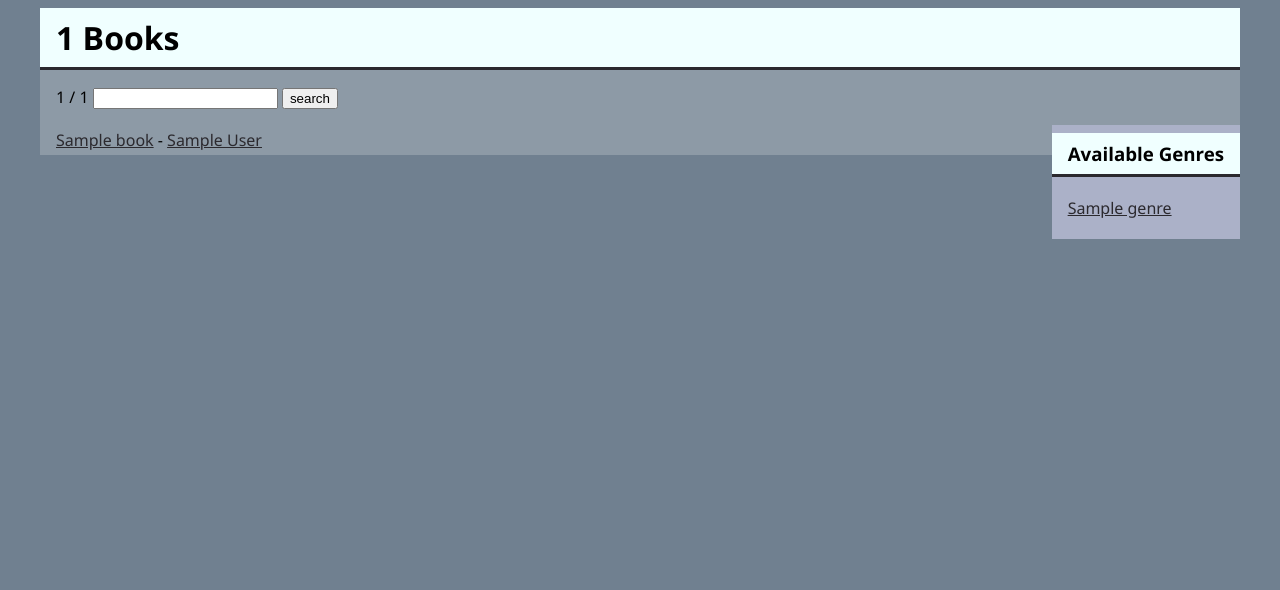
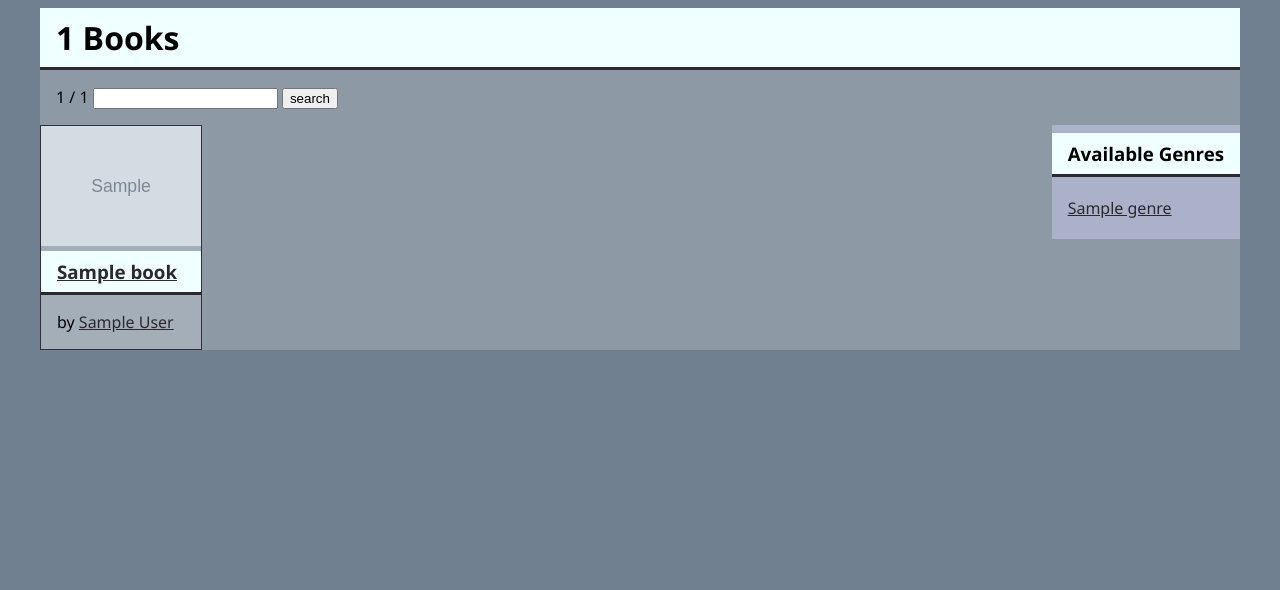
Before and after one commit to justinazymonaite/ptu5_django_library, a Django app: page /books/ in a window 1280 px wide. Shown: the part 38-628 px from the top of the page. Run offline with Django 4.2, Linux system fonts and the light colour scheme; tables that the repository leaves empty hold one stand-in row (values such as "Sample post"); grey boxes marked "Sample" are stand-in pictures.

Commit message:
django projekto vystymas 6 paskaita antra dalis paveiksliukai

```diff
--- a/ptu5_library/library/models.py
+++ b/ptu5_library/library/models.py
@@ -43,6 +43,7 @@ class Book(models.Model):
     isbn = models.CharField('ISBN', max_length=13, null=True, blank=True, help_text='<a href="https://www.isbn-international.org/content/what-isbn" target="_blank">ISBN code</a> consisting of 13 symbols')
     author = models.ForeignKey(Author, on_delete=models.SET_NULL, null=True, blank=True, related_name='books')
     genre = models.ManyToManyField(Genre, help_text="Choose genre(s) for this book", verbose_name='genre(s)')
+    cover = models.ImageField("cover", upload_to='covers', blank=True, null=True)
 
     def __str__(self) -> str:
         return f"{self.author} - {self.title}"
--- a/ptu5_library/library/static/library/css/base.css
+++ b/ptu5_library/library/static/library/css/base.css
@@ -114,3 +114,25 @@ ul li:hover {
 .paginator form {
     display: inline-block;
 }
+
+ul.book_list {
+    display: flex;
+    flex-direction: row;
+    flex-wrap: wrap;
+    gap: 1rem;
+}
+
+ul li.book {
+    flex-basis: 10rem;
+    border: 1px solid rgb(47, 47, 61);
+    background-color:  rgba(255, 255, 255, 0.2);
+    padding: 0;
+}
+
+ img {
+    max-width: 100%;
+}
+
+ul.book_list li.book h3 {
+    margin-top: 0;
+}
--- a/ptu5_library/library/templates/library/book_list.html
+++ b/ptu5_library/library/templates/library/book_list.html
@@ -1,4 +1,5 @@
 {% extends 'library/base.html' %}
+{% load static %}
 {% block title %}Books in {{ block.super }}{% endblock title %}
 {% block content %}
     <h1>{{ books_count}}
@@ -27,9 +28,19 @@
             {% endfor %}
         </ul>
     </div>
-    <ul>
+    <ul class="book_list">
         {% for book in book_list %}
-            <li><a href="{% url 'book' book.pk %}">{{ book.title }}</a> - {{ book.author.link }}</li>
+            <li class="book">
+                <a href="{% url 'book' book.pk %}">
+                    {% if book.cover %}
+                        <img src="{{ book.cover.url }}">
+                    {% else %}
+                        <img src="{% static 'library/img/book_image.png' %}">
+                    {% endif %}
+                    <h3>{{ book.title }}</h3>
+                </a>
+                <p> by {{ book.author.link }}</p>
+            </li>
         {% endfor %}
     </ul>
 {% endblock content %}
--- a/ptu5_library/ptu5_library/settings.py
+++ b/ptu5_library/ptu5_library/settings.py
@@ -119,6 +119,8 @@ USE_TZ = True
 
 STATIC_URL = 'static/'
 STATIC_ROOT = BASE_DIR.joinpath('static/')
+MEDIA_URL = 'media/'
+MEDIA_ROOT = BASE_DIR.joinpath('media/')
 
 # Default primary key field type
 # https://docs.djangoproject.com/en/4.1/ref/settings/#default-auto-field
--- a/ptu5_library/ptu5_library/urls.py
+++ b/ptu5_library/ptu5_library/urls.py
@@ -22,4 +22,4 @@ from django.conf.urls.static import static
 urlpatterns = [
     path('admin/', admin.site.urls),
     path('', include('library.urls'))
-] + static(settings.STATIC_URL, document_root=settings.STATIC_ROOT)
+] + static(settings.STATIC_URL, document_root=settings.STATIC_ROOT) + static(settings.MEDIA_URL, document_root=settings.MEDIA_ROOT)
--- a/requirements.txt
+++ b/requirements.txt
@@ -1,4 +1,5 @@
 asgiref==3.5.2
 Django==4.1.3
+Pillow==9.3.0
 sqlparse==0.4.3
 tzdata==2022.6
```
Also changed, not shown: ptu5_library/library/migrations/0006_book_cover.py (added), ptu5_library/library/static/library/img/book_image.png (added), 1 other file.
